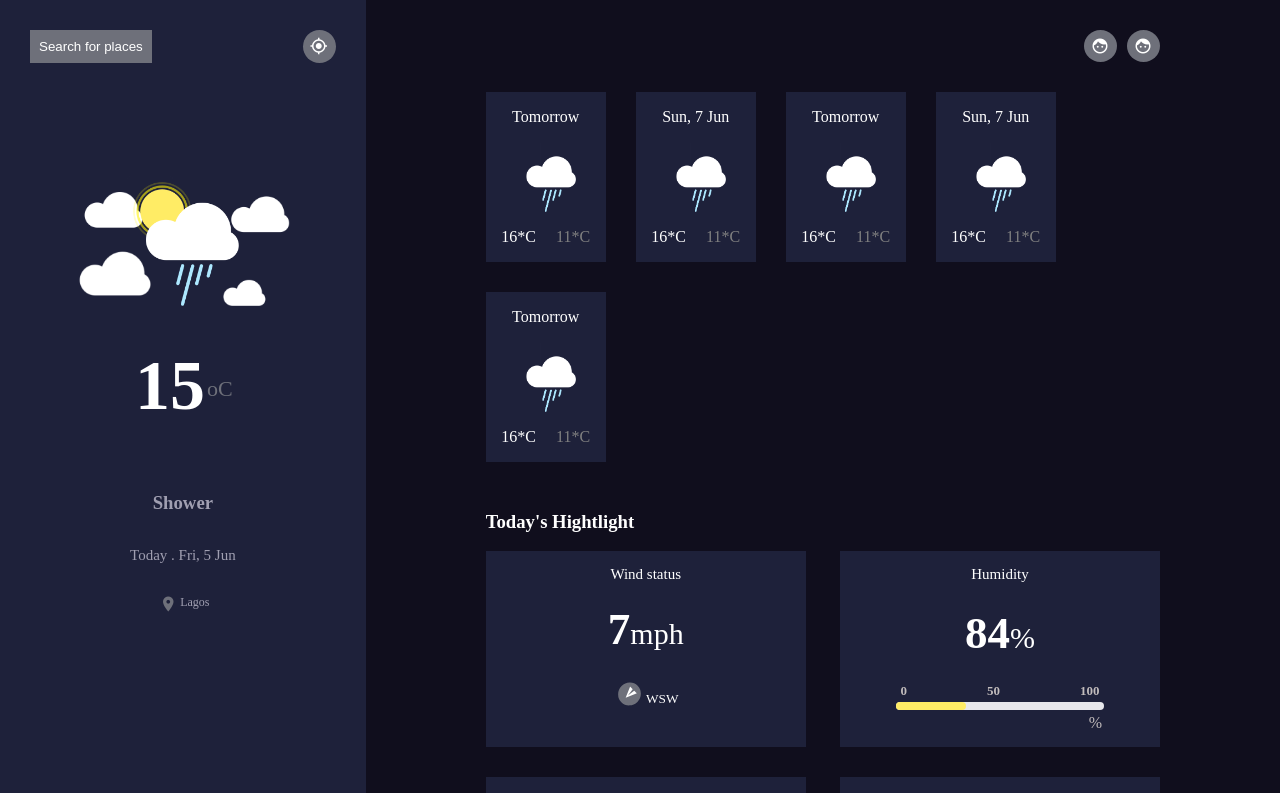
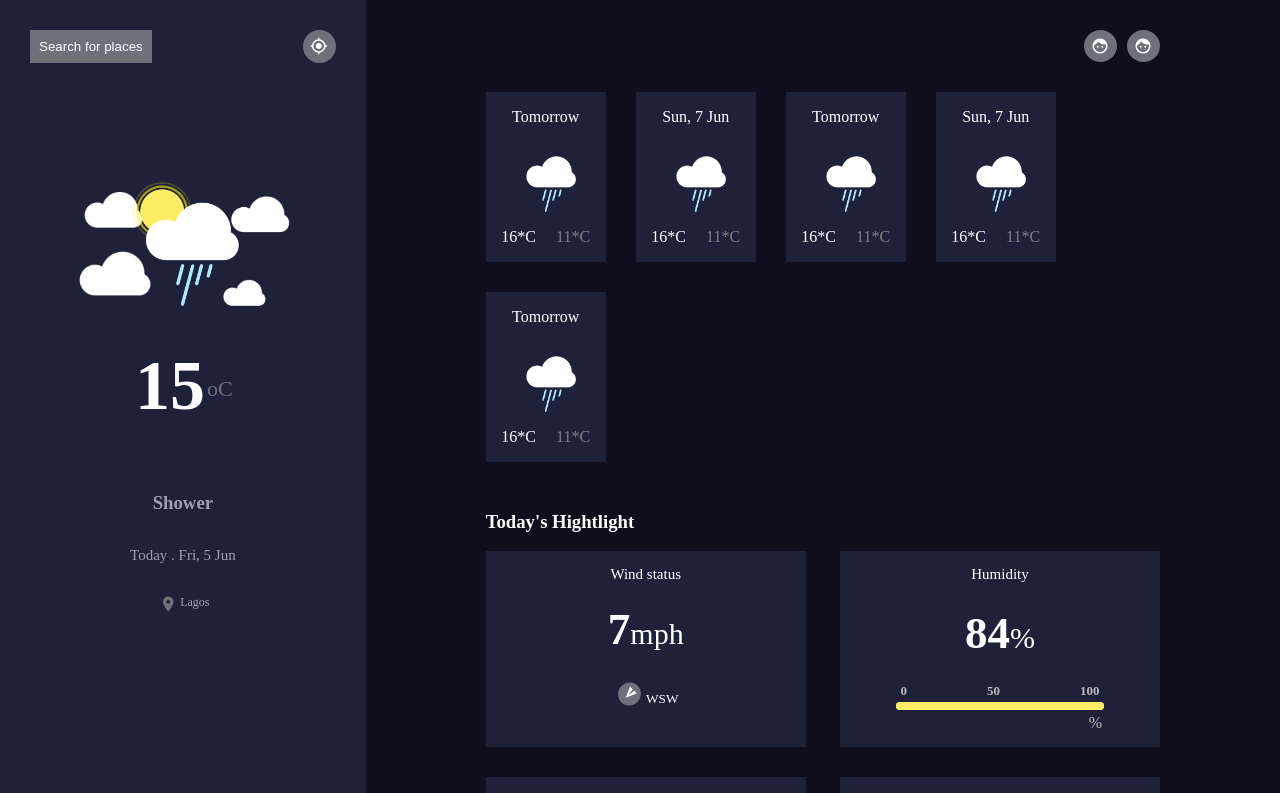
Before and after one commit to DanLowo/WeatherApp, a React (Create React App) app: page / in a window 1280 px wide. Shown: the top 793 px of the page. Built offline with nearby package versions, Linux system fonts and the light colour scheme.

Commit message:
dynamic percentage

```diff
--- a/src/assets/css/Main.css
+++ b/src/assets/css/Main.css
@@ -130,7 +130,6 @@
 
 .section-box #bar p {
     background-color: #FFEC65;
-    width: 30%;
     border-radius: 10px;
     padding: 4px;
     margin: 0;
```
